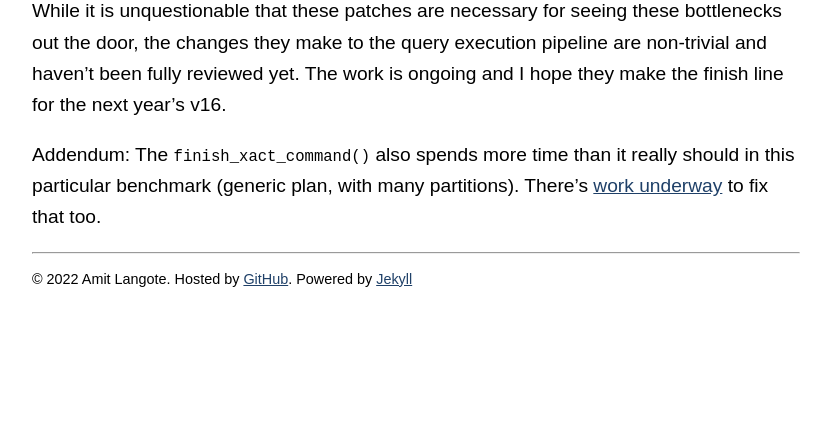
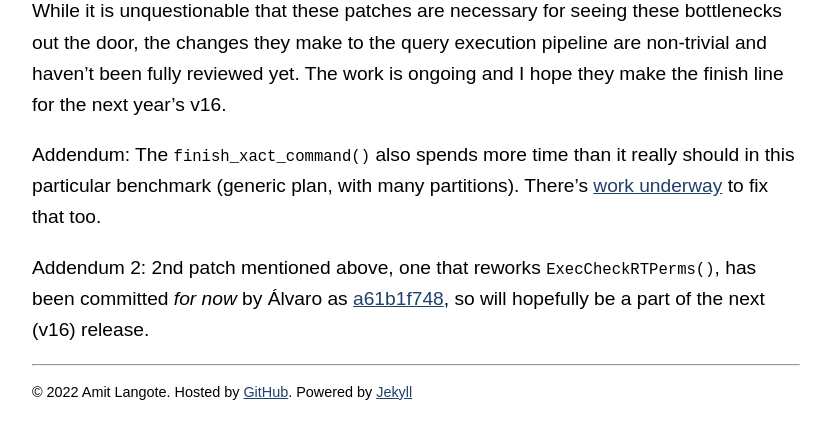
Before and after one commit to amitlan/website, a Jekyll site: the page built from _posts/2022-11-24-query-perm-check.md, in a window 1280 px wide and 900 px high, scrolled down 4257 px, cut to the strip 477-900 px from the top of the window. Shown: the whole strip, without its empty margins (224-1055 px from the left). Built offline with Jekyll 4.4.1, drawn with Linux system fonts in a browser that asks for light colours; before the commit the page ends 5045 px from its top, so only the background shows below that.

Commit message:
more on performance of...ExecCheckRTPerms() reworked!

```diff
--- a/_posts/2022-11-24-query-perm-check.md
+++ b/_posts/2022-11-24-query-perm-check.md
@@ -175,3 +175,6 @@ yet.  The work is ongoing and I hope they make the finish line for the next year
 
 Addendum: The `finish_xact_command()` also spends more time than it really should in this particular
 benchmark (generic plan, with many partitions).  There's [work underway](https://www.postgresql.org/message-id/0A3221C70F24FB45833433255569204D1FB976EF%40G01JPEXMBYT05) to fix that too.
+
+Addendum 2: 2nd patch mentioned above, one that reworks `ExecCheckRTPerms()`, has been committed *for now* by
+Álvaro as [a61b1f748](https://git.postgresql.org/gitweb/postgres.git?p=postgresql.git;a=commit;h=a61b1f74823c9c4f79c95226a461f1e7a367764b), so will hopefully be a part of the next (v16) release.
```
